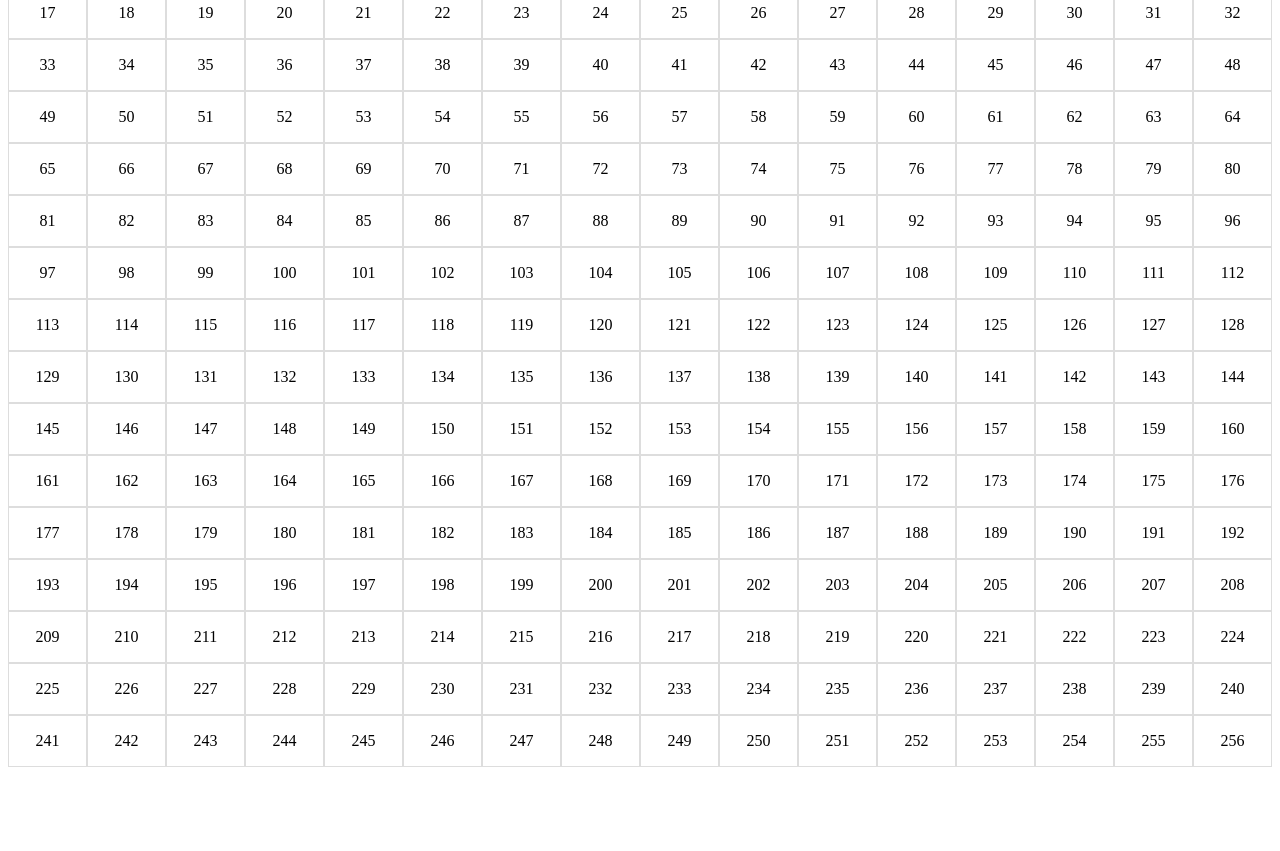
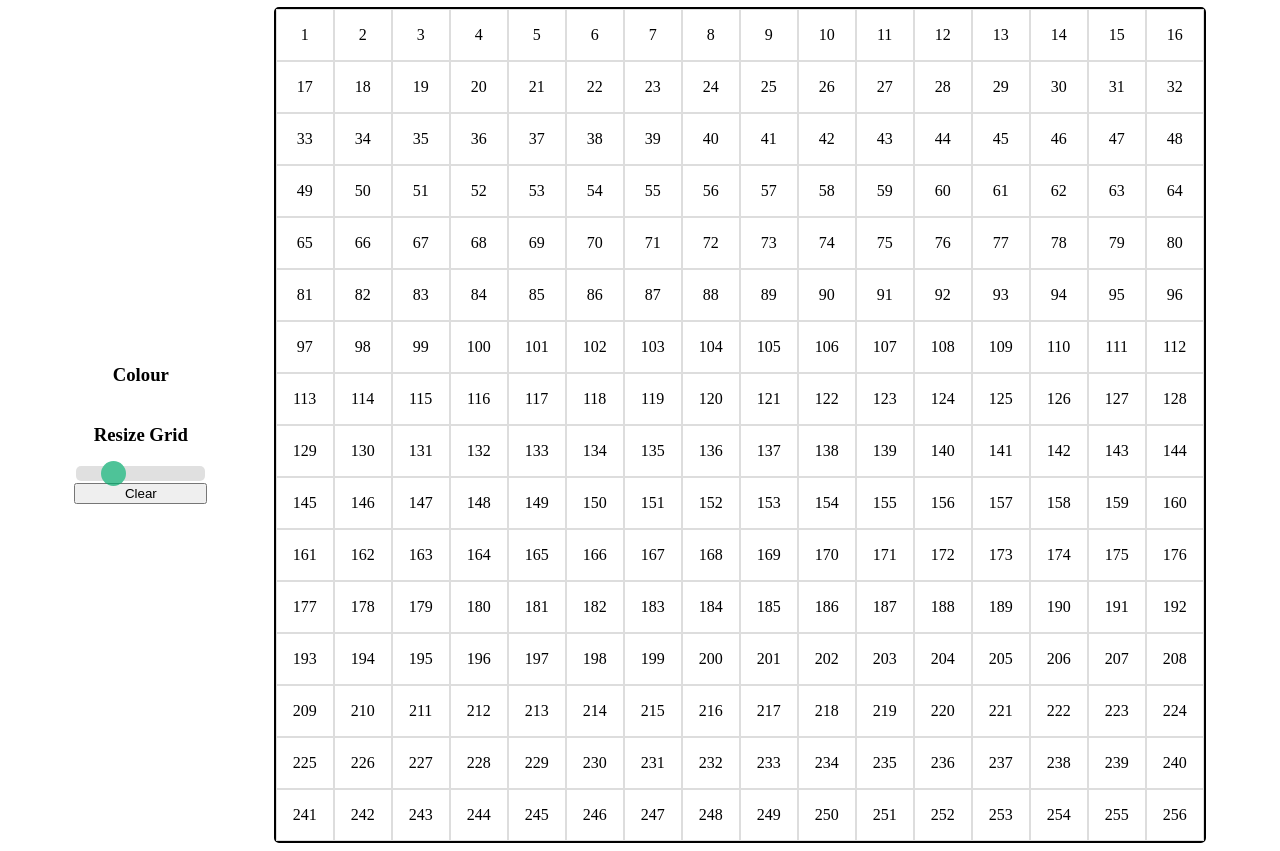
Before and after one commit to Soft-Squad/etch-a-sketch, a plain HTML site: page index.html in a window 1280 px wide. Shown: the part 73-924 px from the top of the page. Before the commit the page ends 848 px from the top, so only its background shows below. Drawn offline with Linux system fonts and the light colour scheme.

Commit message:
Add header title Add slider and clear button Add headings for user options

```diff
--- a/index.html
+++ b/index.html
@@ -9,6 +9,15 @@
     <script type="text/javascript" src="js/script.js" defer></script>
 </head>
 <body>
+    <h1>Etch a Sketch!</h1>
+    <div class="body-container">
+    <div class="slide-container">
+        <h3>Colour</h3>
+        <h3>Resize Grid</h3>
+        <input type="range" min="1" max="64" value="16" class="slider" id="myRange">
+        <button id="clearBtn">Clear</button>
+    </div>
     <div id="grid-container"></div>
+    </div>
 </body>
 </html>
--- a/js/script.js
+++ b/js/script.js
@@ -1,5 +1,6 @@
 // Constants
 const gridContainer = document.getElementById("grid-container");
+const slider = document.getElementById("myRange");
 
 function createDefaultGrid(rows, cols) {
     gridContainer.style.setProperty('--grid-rows', rows);
--- a/styles/style.css
+++ b/styles/style.css
@@ -3,10 +3,59 @@
     --grid-rows: 1;
 }
 
+body {
+    text-align: center;
+}
+
+.body-container {
+    display: flex;
+    justify-content: space-evenly;
+    align-items: center;
+}
+
+.slide-container {
+    display: flex;
+    flex-direction: column;
+    align-content: center;
+}
+
+.slider {
+    -webkit-appearance: none;
+    height: 15px;
+    border-radius: 5px;
+    background: #d3d3d3;
+    outline: none;
+    opacity: 0.7;
+    -webkit-transition: .2s;
+    transition: opacity .2s;
+  }
+
+.slider::-webkit-slider-thumb {
+    -webkit-appearance: none;
+    appearance: none;
+    width: 25px;
+    height: 25px;
+    border-radius: 50%;
+    background: #04AA6D;
+    cursor: pointer;
+  }
+
+.slider::-moz-range-thumb {
+    width: 25px;
+    height: 25px;
+    border-radius: 50%;
+    background: #04AA6D;
+    cursor: pointer;
+  }
+
 #grid-container {
     display: grid;
+    gap: 0;
     grid-template-rows: repeat(var(--grid-rows), 1fr);
     grid-template-columns: repeat(var(--grid-cols), 1fr);
+
+    border: 2px solid black;
+    border-radius: 5px;
 }
 
 .gridCell {
```
